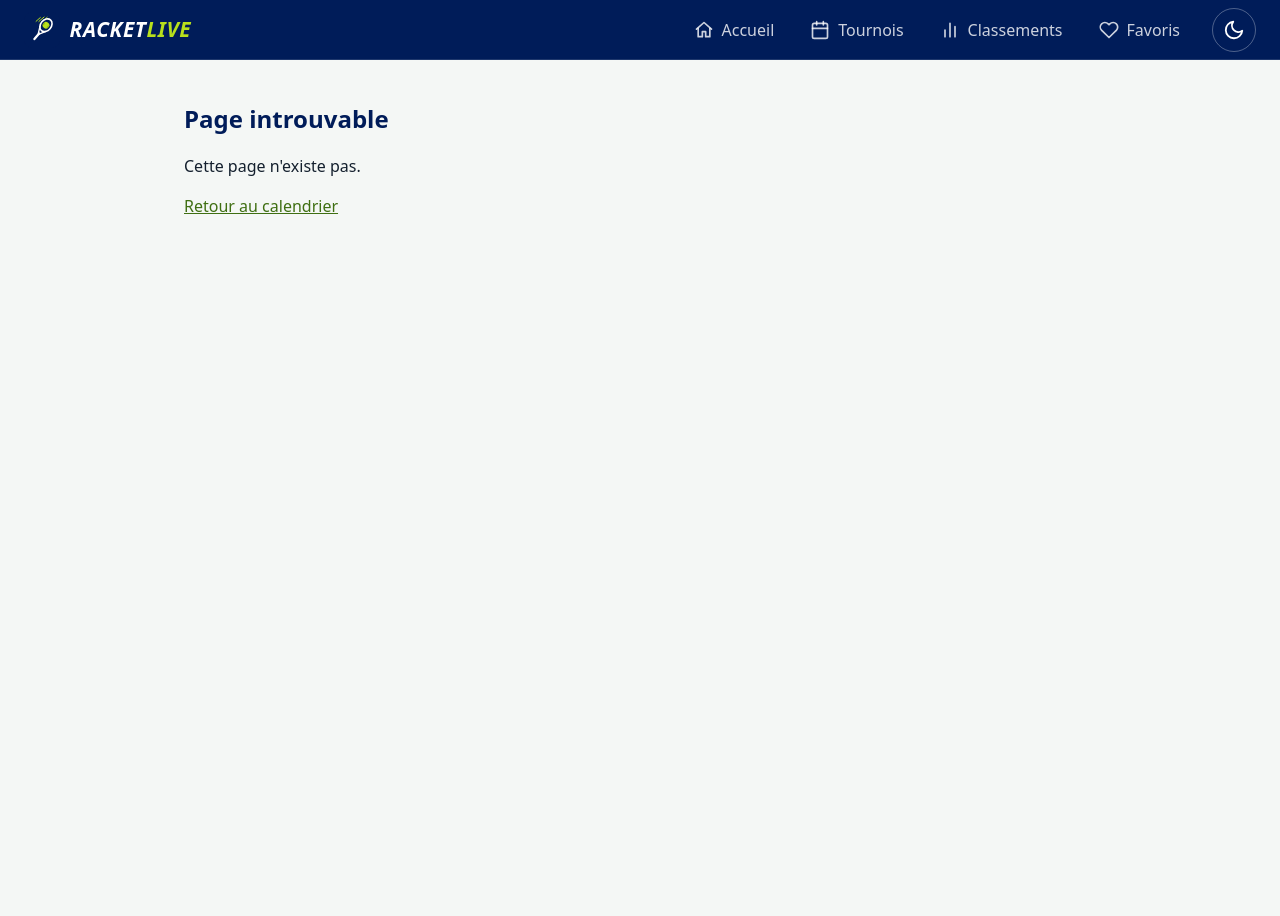
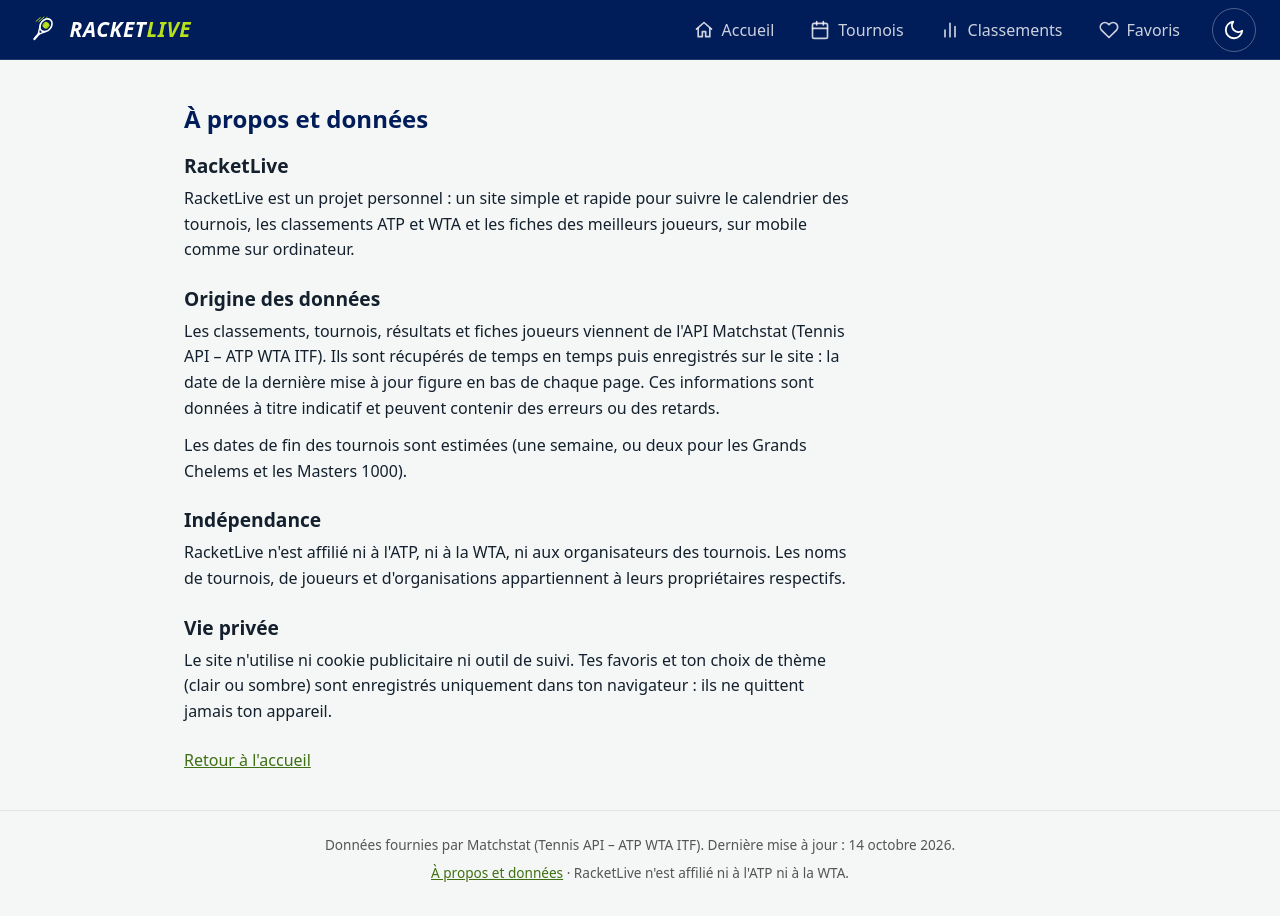
Before and after one commit to Labrosse-Anthony/racketlive, a React (Vite) app: page /a-propos in a window 1280 px wide. Before the commit the page ends 800 px from the top, so only its background shows below. Built offline with nearby package versions, Linux system fonts and the light colour scheme.

Commit message:
Donnees : source des données, pied de page et page à propos

```diff
--- a/src/App.jsx
+++ b/src/App.jsx
@@ -8,6 +8,7 @@
 const ClassementsPage = lazy(() => import('./pages/ClassementsPage.jsx'))
 const JoueurPage = lazy(() => import('./pages/JoueurPage.jsx'))
 const FavorisPage = lazy(() => import('./pages/FavorisPage.jsx'))
+const AProposPage = lazy(() => import('./pages/AProposPage.jsx'))
 const NotFoundPage = lazy(() => import('./pages/NotFoundPage.jsx'))
 
 function App() {
@@ -20,6 +21,7 @@
         <Route path="/classements" element={<ClassementsPage />} />
         <Route path="/joueurs/:id" element={<JoueurPage />} />
         <Route path="/favoris" element={<FavorisPage />} />
+        <Route path="/a-propos" element={<AProposPage />} />
         <Route path="*" element={<NotFoundPage />} />
       </Route>
     </Routes>
--- /dev/null
+++ b/src/components/layout/Footer.css
@@ -0,0 +1,22 @@
+.pied {
+  padding: 1.5rem 1rem 6rem;
+  border-top: 1px solid var(--border);
+  color: var(--text-muted);
+  font-size: 0.85rem;
+  text-align: center;
+}
+
+.pied p {
+  max-width: 40rem;
+  margin: 0 auto 0.5rem;
+}
+
+.pied a {
+  color: var(--primary);
+}
+
+@media (min-width: 768px) {
+  .pied {
+    padding-bottom: 1.5rem;
+  }
+}
--- /dev/null
+++ b/src/components/layout/Footer.jsx
@@ -0,0 +1,35 @@
+import { useEffect, useState } from 'react'
+import { Link } from 'react-router-dom'
+import { getLastUpdate } from '../../services/api/rankingsApi.js'
+import './Footer.css'
+
+function formaterDateMiseAJour(texte) {
+  return new Date(texte).toLocaleDateString('fr-FR', {
+    day: 'numeric',
+    month: 'long',
+    year: 'numeric',
+  })
+}
+
+function Footer() {
+  const [miseAJour, setMiseAJour] = useState(null)
+
+  useEffect(() => {
+    getLastUpdate().then(setMiseAJour)
+  }, [])
+
+  return (
+    <footer className="pied">
+      <p>
+        Données fournies par Matchstat (Tennis API – ATP WTA ITF).
+        {miseAJour && ` Dernière mise à jour : ${formaterDateMiseAJour(miseAJour)}.`}
+      </p>
+      <p>
+        <Link to="/a-propos">À propos et données</Link> · RacketLive n'est
+        affilié ni à l'ATP ni à la WTA.
+      </p>
+    </footer>
+  )
+}
+
+export default Footer
--- a/src/components/layout/Layout.css
+++ b/src/components/layout/Layout.css
@@ -1,5 +1,14 @@
+ .layout {
+  display: flex;
+  flex-direction: column;
+  min-height: 100vh;
+  min-height: 100dvh;
+}
+
 .layout__content {
-  padding: 1rem 1rem 5rem;
+  flex: 1;
+  width: 100%;
+  padding: 1rem;
 }
 
 @media (min-width: 768px) {
--- a/src/components/layout/Layout.jsx
+++ b/src/components/layout/Layout.jsx
@@ -1,6 +1,7 @@
 import { Suspense, useEffect, useRef } from 'react'
 import { Outlet, useLocation } from 'react-router-dom'
 import Navbar from './Navbar.jsx'
+import Footer from './Footer.jsx'
 import './Layout.css'
 
 function Layout() {
@@ -32,6 +33,7 @@
           <Outlet />
         </Suspense>
       </main>
+      <Footer />
     </div>
   )
 }
--- /dev/null
+++ b/src/pages/AProposPage.css
@@ -0,0 +1,21 @@
+.a-propos {
+  max-width: 42rem;
+}
+
+.a-propos section {
+  margin-bottom: 1.5rem;
+}
+
+.a-propos h2 {
+  margin: 0 0 0.5rem;
+  font-size: 1.2rem;
+}
+
+.a-propos p {
+  margin: 0 0 0.75rem;
+  line-height: 1.6;
+}
+
+.a-propos a {
+  color: var(--primary);
+}
--- /dev/null
+++ b/src/pages/AProposPage.jsx
@@ -0,0 +1,63 @@
+import { Link } from 'react-router-dom'
+import { usePageTitle } from '../hooks/usePageTitle.js'
+import './AProposPage.css'
+
+function AProposPage() {
+  usePageTitle('À propos et données')
+
+  return (
+    <article className="a-propos">
+      <h1>À propos et données</h1>
+
+      <section>
+        <h2>RacketLive</h2>
+        <p>
+          RacketLive est un projet personnel : un site simple et rapide pour
+          suivre le calendrier des tournois, les classements ATP et WTA et les
+          fiches des meilleurs joueurs, sur mobile comme sur ordinateur.
+        </p>
+      </section>
+
+      <section>
+        <h2>Origine des données</h2>
+        <p>
+          Les classements, tournois, résultats et fiches joueurs viennent de
+          l'API Matchstat (Tennis API – ATP WTA ITF). Ils sont récupérés de
+          temps en temps puis enregistrés sur le site : la date de la dernière
+          mise à jour figure en bas de chaque page. Ces informations sont
+          données à titre indicatif et peuvent contenir des erreurs ou des
+          retards.
+        </p>
+        <p>
+          Les dates de fin des tournois sont estimées (une semaine, ou deux
+          pour les Grands Chelems et les Masters 1000).
+        </p>
+      </section>
+
+      <section>
+        <h2>Indépendance</h2>
+        <p>
+          RacketLive n'est affilié ni à l'ATP, ni à la WTA, ni aux
+          organisateurs des tournois. Les noms de tournois, de joueurs et
+          d'organisations appartiennent à leurs propriétaires respectifs.
+        </p>
+      </section>
+
+      <section>
+        <h2>Vie privée</h2>
+        <p>
+          Le site n'utilise ni cookie publicitaire ni outil de suivi. Tes
+          favoris et ton choix de thème (clair ou sombre) sont enregistrés
+          uniquement dans ton navigateur : ils ne quittent jamais ton
+          appareil.
+        </p>
+      </section>
+
+      <p>
+        <Link to="/">Retour à l'accueil</Link>
+      </p>
+    </article>
+  )
+}
+
+export default AProposPage
--- a/src/services/api/rankingsApi.js
+++ b/src/services/api/rankingsApi.js
@@ -8,3 +8,7 @@
   await attendre(300)
   return rankings[circuit] || []
 }
+
+export async function getLastUpdate() {
+  return rankings.misAJour || null
+}
```
